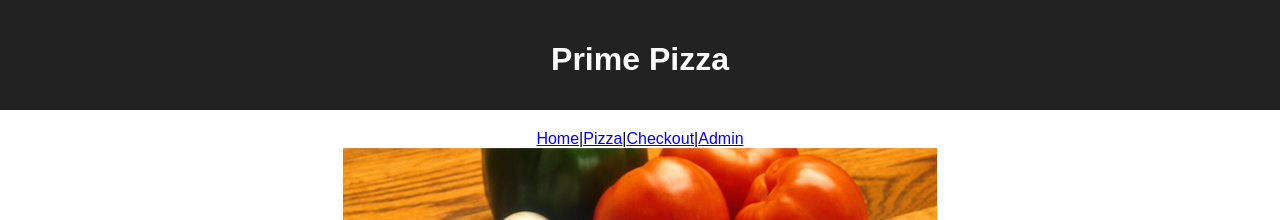
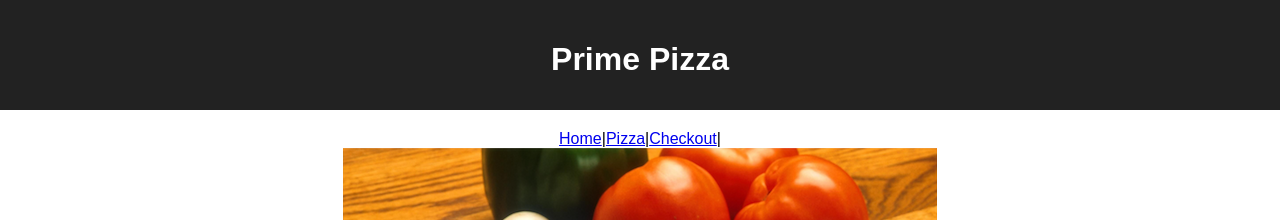
Before and after one commit to kbrown55347/redux-pizza-parlor, a React (Create React App) app: page / in a window 1280 px wide. Shown: the top 220 px of the page. Built offline with nearby package versions, Linux system fonts and the light colour scheme; no server answers.

Commit message:
removed admin page link

```diff
--- a/src/components/App/App.jsx
+++ b/src/components/App/App.jsx
@@ -40,7 +40,6 @@ function App() {
           <Link to="/">Home</Link>|
           <Link to="/pizza">Pizza</Link>|
           <Link to="/checkout">Checkout</Link>|
-          <Link to="/admin">Admin</Link>
         </div>
         <Route exact path="/">
           <Home />
--- a/src/index.js
+++ b/src/index.js
@@ -16,6 +16,9 @@ const getPizzaReducer = (state = [], action) =>{
     }
     return state;
 }
+
+
+// this orders reducer is for the database
 const orders = (state = [], action) => {
     switch (action.type) {
         case 'GET_ORDER':
```
